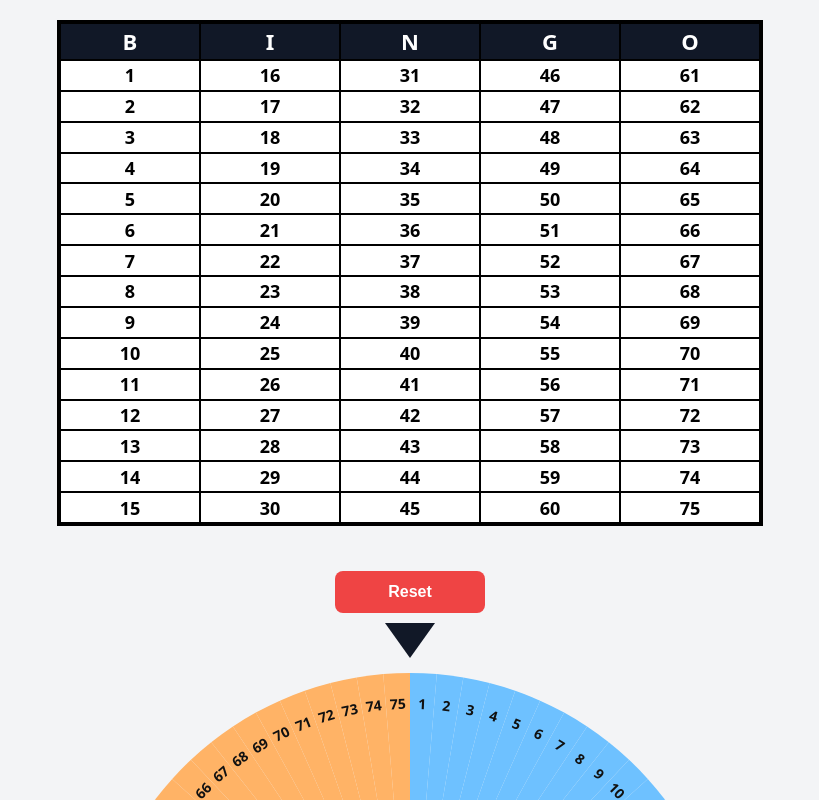
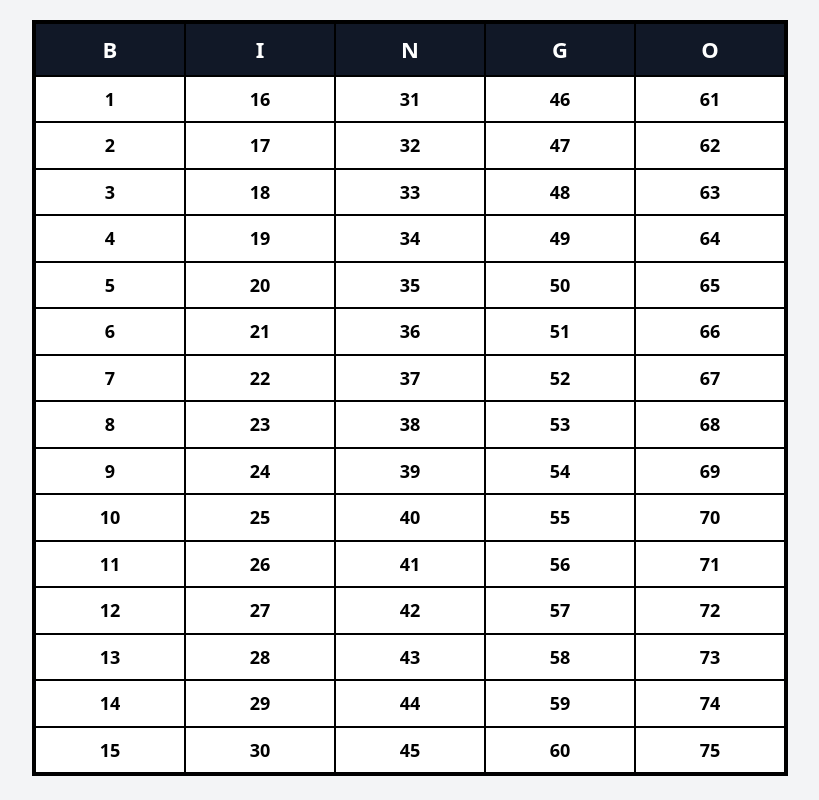
Before and after one commit to aronsam/OnlineBinggO, a plain HTML site: page index.html in a window 1280 px wide. Shown: the top 800 px of the page, without its empty margins (230-1049 px from the left). Drawn offline with Linux system fonts and the light colour scheme.

Commit message:
Update index.html

```diff
--- a/index.html
+++ b/index.html
@@ -25,8 +25,8 @@
     border: 3px solid #000;
     text-align: center;
     background: #fff;
-    width: 700px;
-    height: 500px;
+    width: 750px;
+    height: 750px;
   }
 
   .bingo-cell {
```
